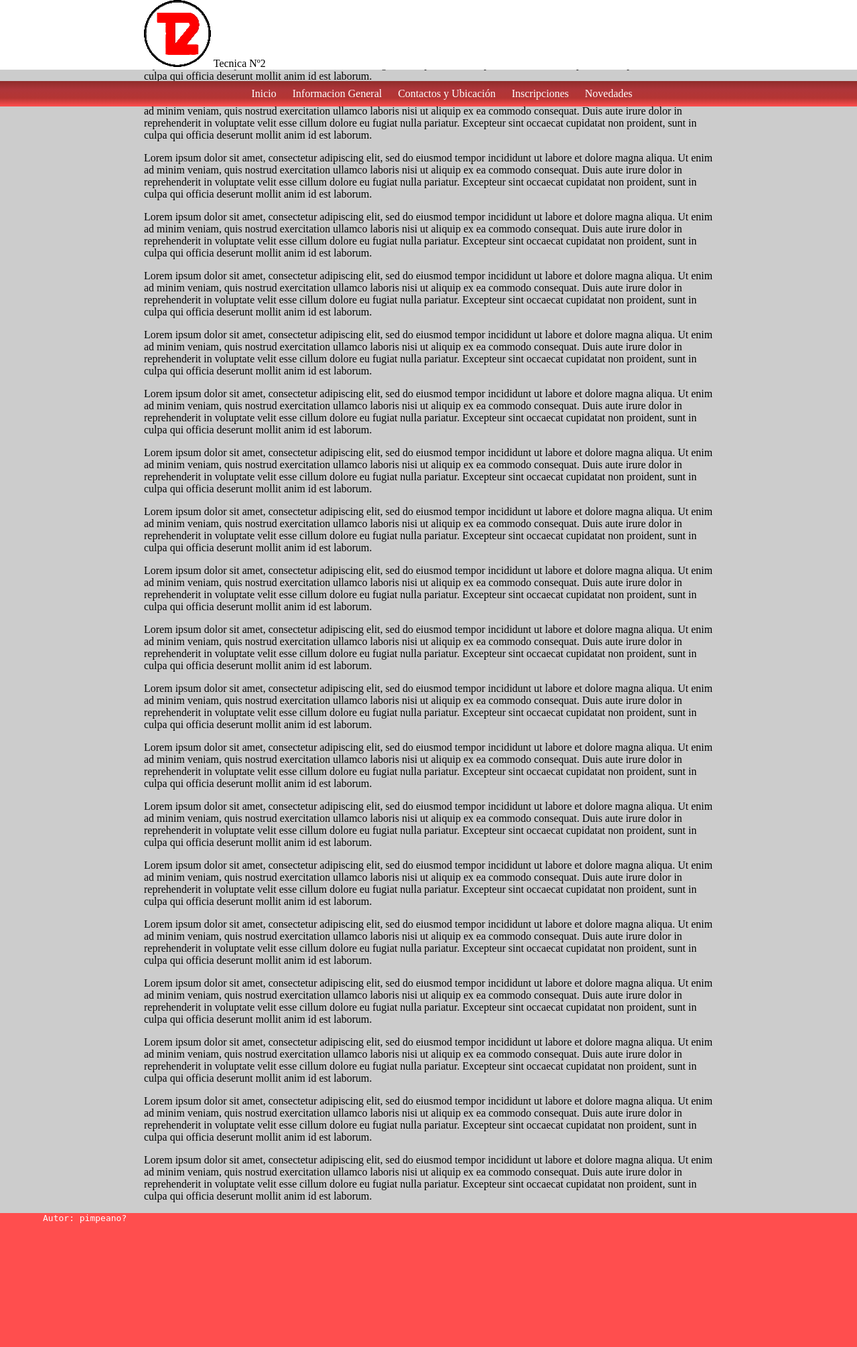
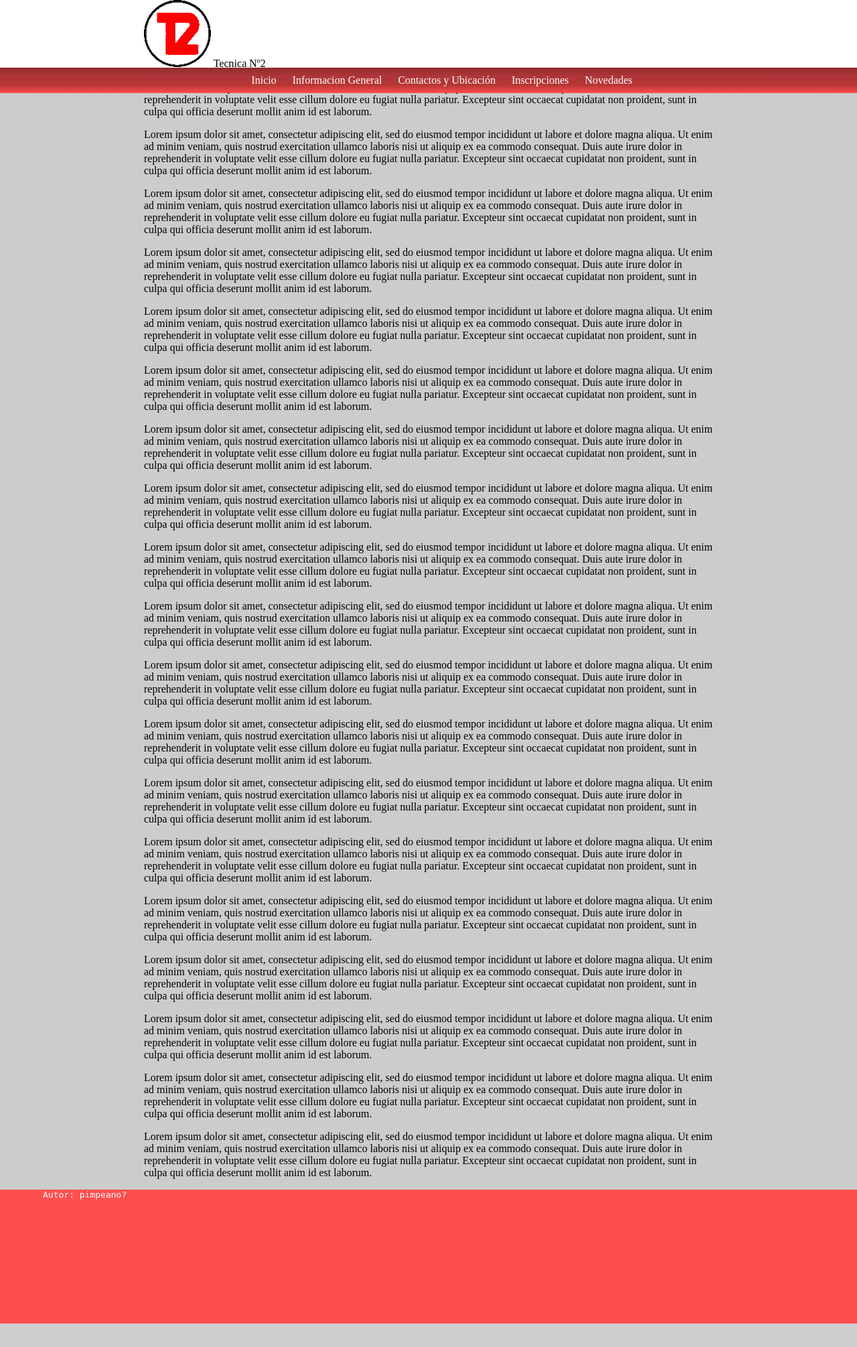
Before and after one commit to GabiDam/TecnicaN2.github.io, a PHP site: page / in a window 1280 px wide. Shown: the whole page at 67% size. After the commit the page ends 1976 px from the top, so only its background shows below. Run offline with PHP 8.4, Linux system fonts and the light colour scheme.

Commit message:
Update style.css

```diff
--- a/style.css
+++ b/style.css
@@ -9,9 +9,8 @@ main{
     width: 80%;
     max-width: 850px;
     margin: auto;
-    margin-top: 4vw;
+}
 
-}
 .contenedorImg{
     width: 100%;
     max-width: 850px;
@@ -28,7 +27,7 @@ header{
 .barra{
     width: 100%;
     position: fixed;
-    top: 105px;
+    top: 85px;
 }
 .navigation{
     background: linear-gradient(0deg,rgb(255, 78, 78), rgb(180, 53, 51), rgb(175, 54, 58), rgb(143, 45, 42));
```
